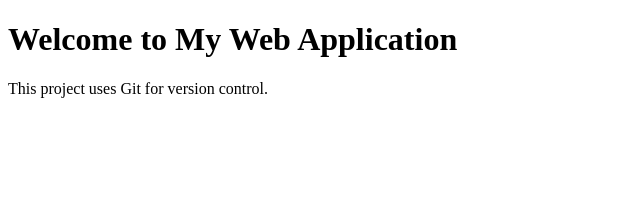
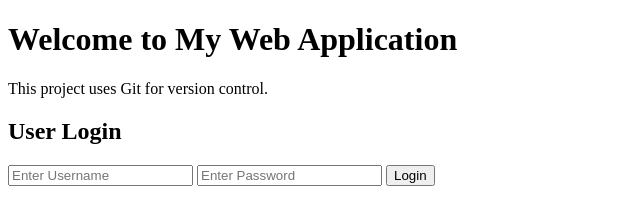
Before and after one commit to Akhila2029/WebApplication, a plain HTML site: page index.html in a window 1280 px wide. Shown: the whole page, without its empty margins (0-640 px from the left). Drawn offline with Linux system fonts and the light colour scheme.

Commit message:
Added login section

```diff
--- a/index.html
+++ b/index.html
@@ -6,5 +6,12 @@
 <body>
     <h1>Welcome to My Web Application</h1>
     <p>This project uses Git for version control.</p>
+    <h2>User Login</h2>
+
+    <input type="text" placeholder="Enter Username">
+
+    <input type="password" placeholder="Enter Password">
+
+    <button>Login</button>
 </body>
 </html>
```
